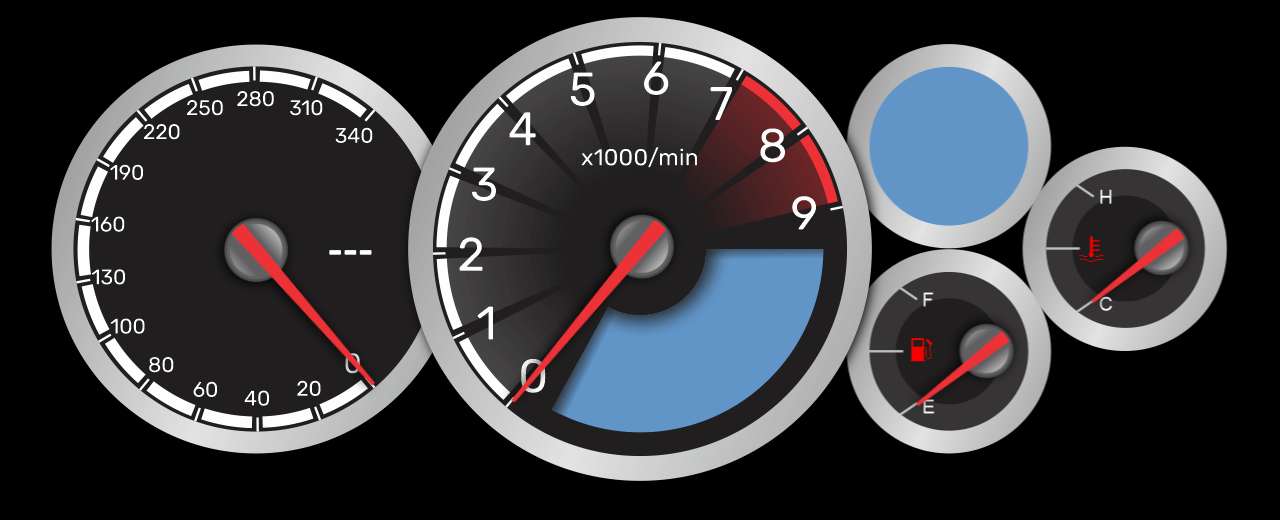
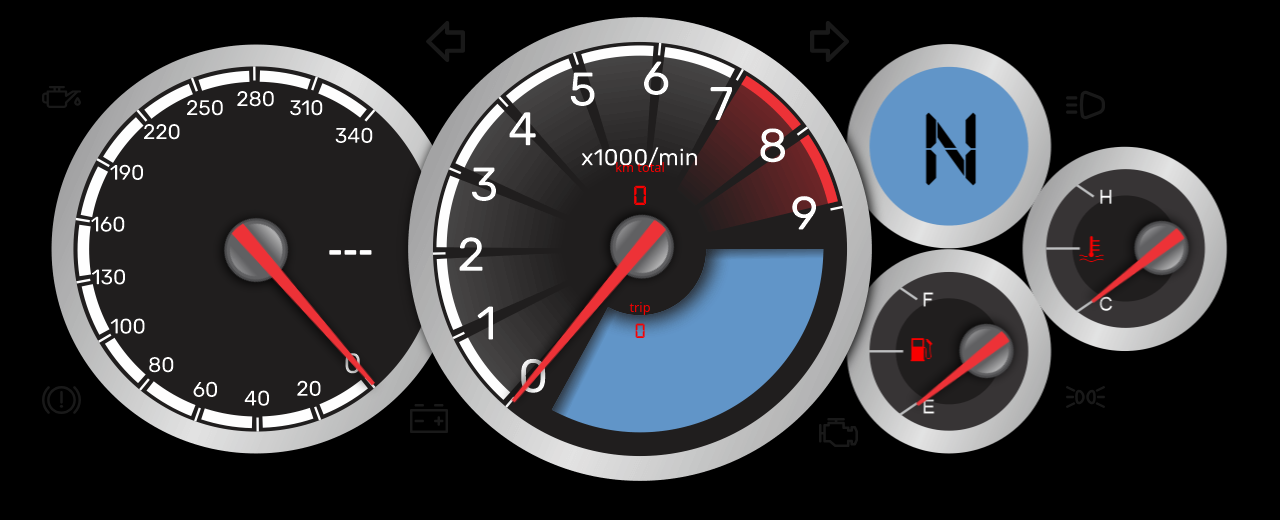
Before and after one commit to ghostdashboard/skins, a website: page community/gtr35/index.html in a window 1280 px wide. Drawn offline with Linux system fonts and the light colour scheme.

Commit message:
etapa icons e animação de entrada

```diff
--- a/community/gtr35/index.html
+++ b/community/gtr35/index.html
@@ -21,17 +21,32 @@
             <div class="rpmGauge">
                 <img src="./assets/rpmg.png" alt="">
                 <img src="./assets/ponteiro.png" class="ponteiroRpm" alt="">
+                <span class="kmtotaltext">km total</span>
+                <span id="kmTotal" class="kmtotal">000000</span>
+                <span class="triptext">trip</span>
+                <span id="kmTrip" class="trip">000000</span>
             </div>
             <!-- Tiple G -->
             <div class="oilFuelCoolGauge">
                 <img src="./assets/3g.png" alt="">
                 <img src="./assets/pontp.png" class="ponteiroCoolant" alt="">
                 <img src="./assets/pontp.png" class="ponteiroFuel" alt="">
+                <span id="gear" class="gearNumber">n</span>
+            </div>
+            <!-- Icons -->
+            <div class="icons">
+                <span id="ECUErr"><img src="../../assets/icons/injection.svg" alt="" class="absolute engCheckIcon"></span>
+                <span id="eBrake"><img src="../../assets/icons/handbrake.svg" alt="" class="absolute eBrakeIcon"></span>
+                <span id="battAlt"><img src="../../assets/icons/battery.svg" alt="" class="absolute battIcon"></span>
+                <span id="oilSwitch"><img src="../../assets/icons/oil.svg" alt="" class="absolute oilIcon"></span>
+                <span id="parkLights"><img src="../../assets/icons/headlight.svg" alt="" class="absolute headlightIcon"></span>
+                <span id="highBeam"><img src="../../assets/icons/hheadlight.svg" alt="" class="absolute hheadlightIcon"></span>
+                <span id="turnLeft"><img src="../../assets/icons/turn-left.svg" alt="" class="absolute turnLicon"></span>
+                <span id="turnRight"><img src="../../assets/icons/turn-right.svg" alt="" class="absolute turnRicon"></span>
             </div>
         </div>
         <script src="../../assets/defaultSettings.js" type="text/javascript"></script>
         <script src="../../assets/client.js" type="text/javascript"></script>
-
         <script src="./script.js" type="text/javascript"></script>
     </div>
 </body>
--- a/community/gtr35/script.js
+++ b/community/gtr35/script.js
@@ -1,7 +1,7 @@
 const callback = () => {
   // Variables, constants and DOM elements
   const signals = [
-    'battAlt', 'eBrake', 'highBeam', 'parkLights', 'fogLights', 'auxLights',
+    'turnLeft', 'turnRight', 'battAlt', 'eBrake', 'highBeam', 'parkLights', 'fogLights', 'auxLights',
     'openDoor', 'oilSwitch', 'ECUErr', 'fuelLight', 'turn'
   ];
   const elems = [
@@ -76,6 +76,7 @@ const callback = () => {
       setText(battLevel, canData.batt)
       setText(lambda, canData.lambda)
       setText(oilPressure, canData.oilPress)
+      setText(gear, canData['gear'])
       // setText(tps, canData.tps + '%')
     }
 
@@ -94,7 +95,7 @@ const callback = () => {
   setTimeout(() => openConnection(bindRealtimeData), 6000)
 
 
-
+  switchIcons(document.querySelectorAll('.icons img'))
   container.classList.add('anim-in')
 };
 
--- a/community/gtr35/style.css
+++ b/community/gtr35/style.css
@@ -47,24 +47,37 @@ body {
 .oilFuelCoolGauge {
     top: 50%;
     left: 81%;
-    animation: ponteiros 1s ease-in-out forwards;
-    opacity: 1;
+    animation: slideRightFuel 0.7s ease-in-out forwards;
+    opacity: 0;
 }
 
 .rpmGauge {
-    animation: ponteiros 1s ease-in-out forwards;
+    animation: slideRightRpm 0.7s ease-in-out forwards;
+    animation-delay: 0.5s;
     top: 50%;
     left: 50%;
     z-index: 1;
     filter: drop-shadow(2px 0px 6px black);
-    opacity: 1;
+    opacity: 0;
 }
 
 .speedGauge {
-    animation: ponteiros 1s ease-in-out forwards;
+    animation: slideRightSpeed 0.7s ease-in-out forwards;
+    animation-delay: 1s;
     top: 50%;
     left: 20%;
-    opacity: 1;
+    opacity: 0;
+}
+
+.gearNumber {
+    font-family: "Digital";
+    color: black;
+    font-size: 5rem;
+    position: absolute;
+    top: 15%;
+    text-align: center;
+    right: 64%;
+    text-transform: uppercase;
 }
 
 /* Ponteiros */
@@ -80,7 +93,7 @@ body {
     animation: ponteiros 1s ease-in-out forwards;
     opacity: 0;
     filter: drop-shadow(2px 0px 6px black);
-    animation-delay: 1s;
+    animation-delay: 2s;
 }
 
 .ponteiroSpeed {
@@ -95,7 +108,7 @@ body {
     animation: ponteiros 1s ease-in-out forwards;
     opacity: 0;
     filter: drop-shadow(2px 0px 6px black);
-    animation-delay: 1s;
+    animation-delay: 2s;
 }
 
 .ponteiroFuel {
@@ -108,7 +121,7 @@ body {
     animation: ponteiros 1s ease-in-out forwards;
     opacity: 0;
     filter: drop-shadow(2px 0px 6px black);
-    animation-delay: 1s;
+    animation-delay: 2s;
 }
 
 .ponteiroCoolant {
@@ -121,7 +134,7 @@ body {
     animation: ponteiros 1s ease-in-out forwards;
     opacity: 0;
     filter: drop-shadow(2px 0px 6px black);
-    animation-delay: 1s;
+    animation-delay: 2s;
 }
 
 .oilPressTitle {
@@ -307,12 +320,38 @@ body {
     text-align: right;
 }
 
-@keyframes gauges {
+@keyframes slideRightRpm {
     0% {
-        opacity: 1;
+        left: -24%;
+        opacity: 0;
     }
 
     100% {
+        left: 50%;
+        opacity: 1;
+    }
+}
+
+@keyframes slideRightFuel {
+    0% {
+        left: -24%;
+        opacity: 0;
+    }
+
+    100% {
+        left: 81%;
+        opacity: 1;
+    }
+}
+
+@keyframes slideRightSpeed {
+    0% {
+        left: -24%;
+        opacity: 0;
+    }
+
+    100% {
+        left: 20%;
         opacity: 1;
     }
 }
@@ -371,44 +410,60 @@ body {
     opacity: 1;
 }
 
+.icons span {
+    opacity: 0.1;
+    will-change: opacity;
+}
+
+.icons span[data-etoggle="1"],
+.turn-arrows[data-etoggle="1"] {
+    opacity: 1 !important;
+}
+
 .engCheckIcon {
-    width: 12%;
-    top: 62.4%;
-    left: 26%;
+    width: 3%;
+    top: 83.4%;
+    left: 64%;
 }
 
 .eBrakeIcon {
-    width: 12%;
-    top: 62.4%;
-    left: 62.3%;
+    width: 3%;
+    top: 77%;
+    left: 3.3%;
 }
 
 .battIcon {
-    width: 11%;
-    top: 31.6%;
-    left: 26%;
+    width: 3%;
+    top: 80.6%;
+    left: 32%;
 }
 
 .oilIcon {
-    width: 12%;
-    top: 32%;
-    left: 62.3%;
+    width: 3%;
+    top: 17%;
+    left: 3.3%;
 }
 
 .headlightIcon {
-    width: 12%;
-    top: 32%;
-    left: 44.3%;
+    width: 3%;
+    top: 77%;
+    left: 83.3%;
 }
 
 .hheadlightIcon {
-    width: 11%;
-    top: 31%;
-    left: 80.3%;
+    width: 3%;
+    top: 17%;
+    left: 83.3%;
 }
 
-.turnIcon {
-    width: 12%;
-    top: 32%;
-    left: 8.3%;
+.turnLicon {
+    width: 3%;
+    top: 4%;
+    left: 33.3%;
 }
+
+.turnRicon {
+    width: 3%;
+    top: 4%;
+    left: 63.3%;
+}
```
